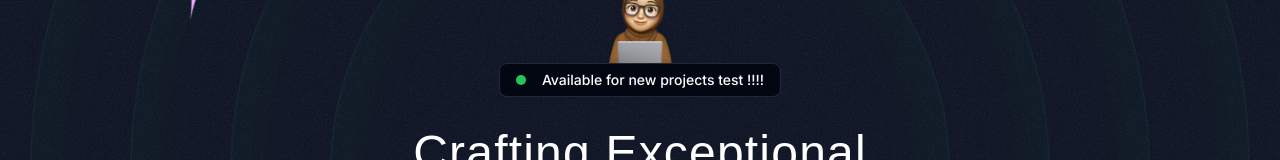
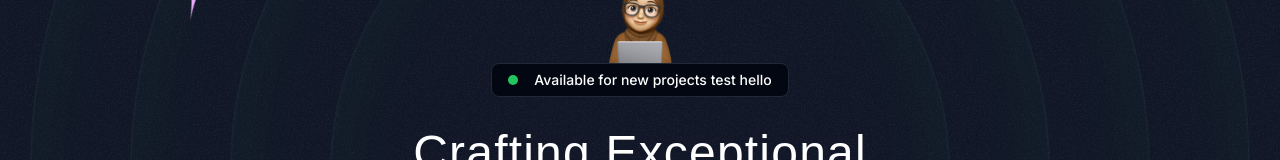
Before and after one commit to farahinani/portfolio, a Next.js app: page / in a window 1280 px wide. Shown: the part 277-437 px from the top of the page. Built offline with nearby package versions, Linux system fonts and the light colour scheme; a web font is replaced by a local one.

Commit message:
test hello on hero

```diff
--- a/src/sections/Hero.tsx
+++ b/src/sections/Hero.tsx
@@ -85,7 +85,7 @@ export const HeroSection = () => {
             </div>
 
             <div className="text-sm font-medium">
-              Available for new projects test !!!!
+              Available for new projects test hello
             </div>
           </div>
 
```
